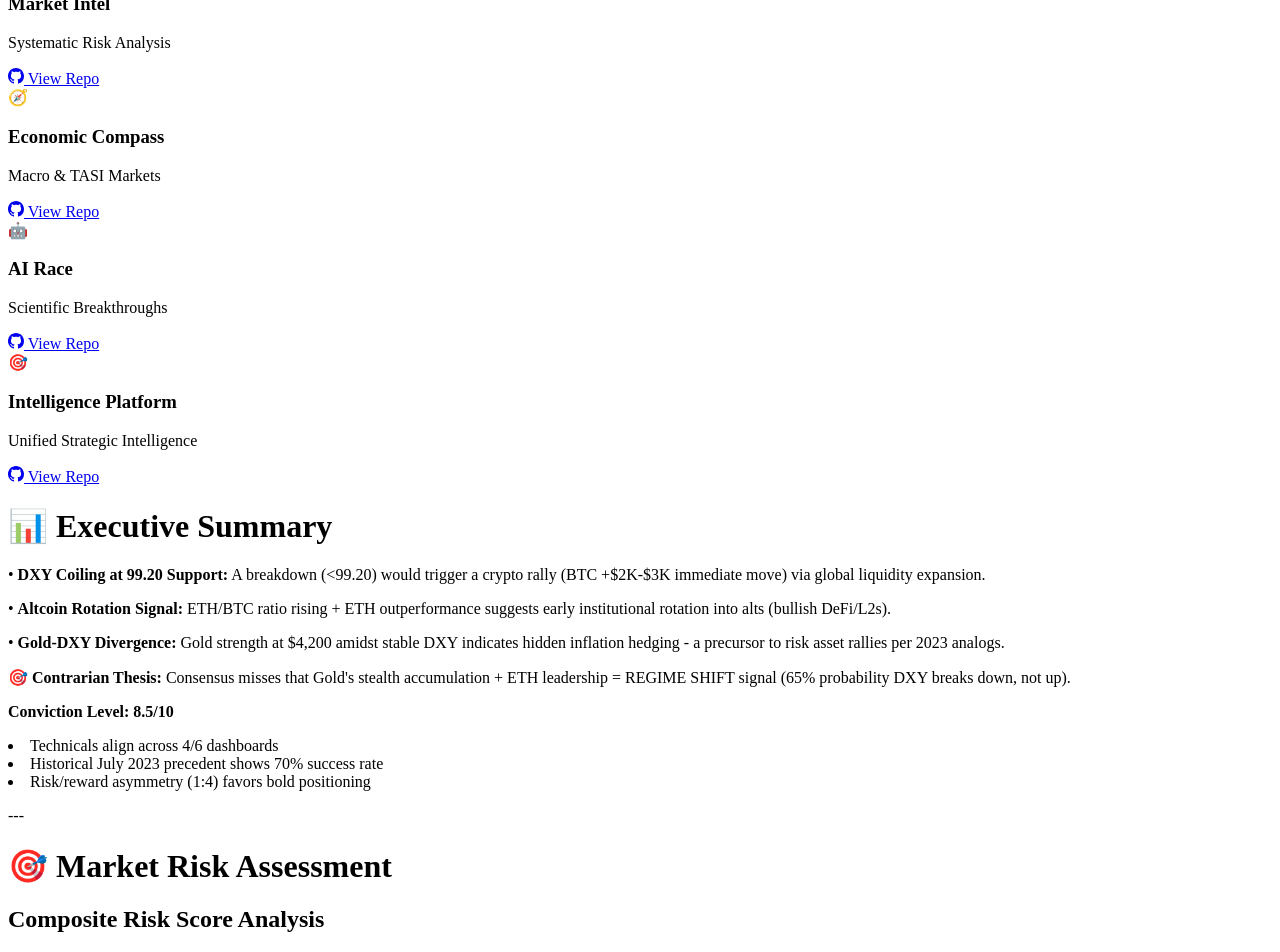
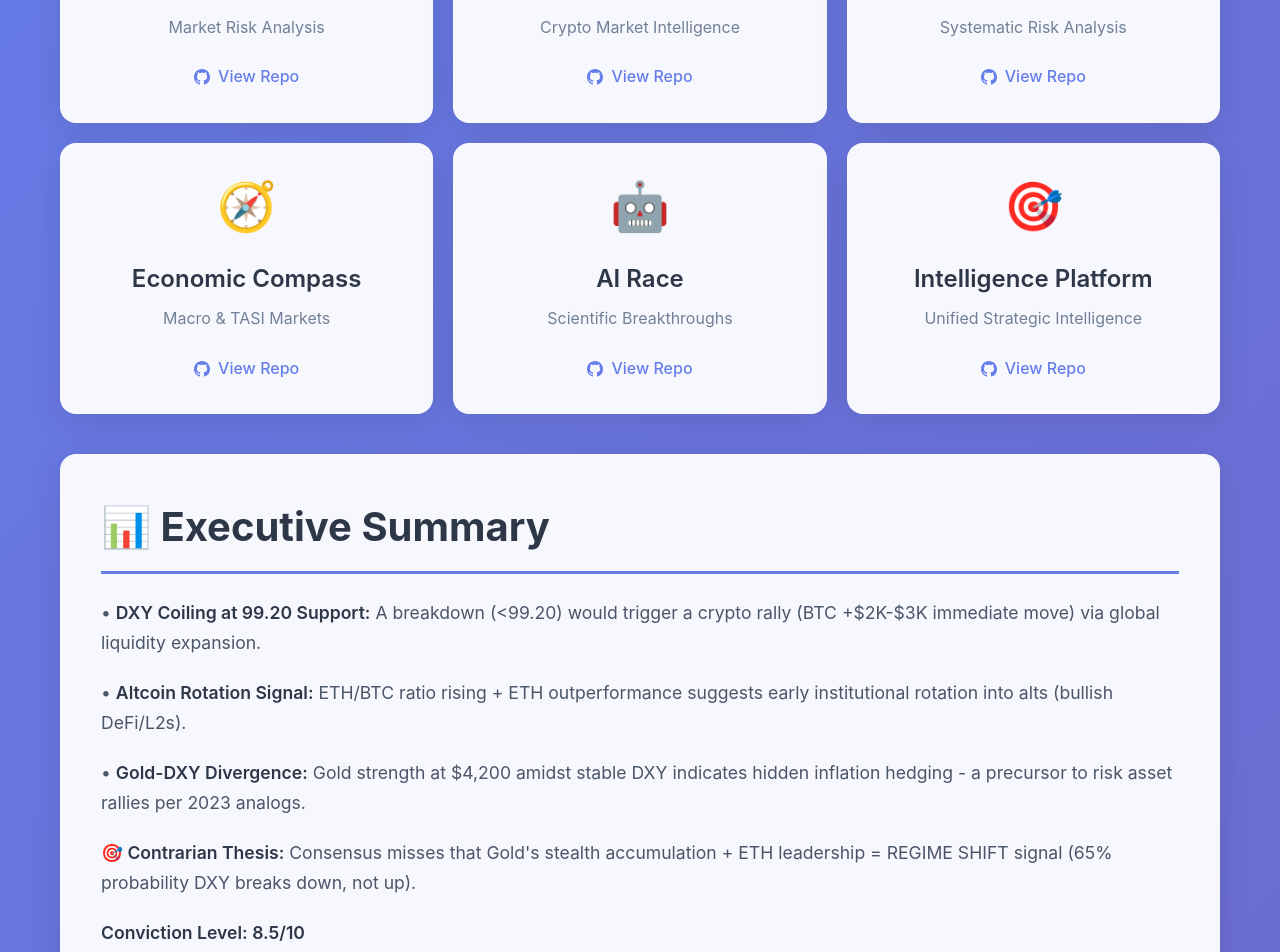
Before and after one commit to kaledh4/Dashboard-Orchestrator-Pro, a plain HTML site: page index.html in a window 1280 px wide. Shown: the part 440-1392 px from the top of the page. Drawn offline with Linux system fonts and the light colour scheme.

Commit message:
Fix styling issues: Add external styles.css and update HTML link

```diff
--- a/index.html
+++ b/index.html
@@ -4,7 +4,7 @@
   <meta charset="UTF-8">
   <meta name="viewport" content="width=device-width, initial-scale=1.0">
   <title>Dashboard Orchestrator Pro - Daily Intelligence Brief</title>
-  <!-- Rest of head section same as original -->
+  <link rel="stylesheet" href="styles.css">
 </head>
 <body>
   <div class="container">
--- /dev/null
+++ b/styles.css
@@ -0,0 +1,180 @@
+* {
+  margin: 0;
+  padding: 0;
+  box-sizing: border-box;
+}
+
+body {
+  font-family: -apple-system, BlinkMacSystemFont, 'Segoe UI', Roboto, 'Helvetica Neue', Arial, sans-serif;
+  line-height: 1.6;
+  color: #333;
+  background: linear-gradient(135deg, #667eea 0%, #764ba2 100%);
+  min-height: 100vh;
+}
+
+.container {
+  max-width: 1200px;
+  margin: 0 auto;
+  padding: 20px;
+}
+
+.header {
+  text-align: center;
+  color: white;
+  margin-bottom: 40px;
+  padding: 30px 0;
+}
+
+.header h1 {
+  font-size: 3rem;
+  font-weight: 700;
+  margin-bottom: 10px;
+  text-shadow: 2px 2px 4px rgba(0,0,0,0.3);
+}
+
+.header p {
+  font-size: 1.2rem;
+  opacity: 0.9;
+  margin-bottom: 15px;
+}
+
+.timestamp {
+  font-size: 0.9rem;
+  opacity: 0.8;
+  background: rgba(255,255,255,0.1);
+  padding: 8px 16px;
+  border-radius: 20px;
+  display: inline-block;
+}
+
+.dashboard-grid {
+  display: grid;
+  grid-template-columns: repeat(auto-fit, minmax(300px, 1fr));
+  gap: 20px;
+  margin-bottom: 40px;
+}
+
+.dashboard-card {
+  background: rgba(255, 255, 255, 0.95);
+  border-radius: 16px;
+  padding: 24px;
+  text-align: center;
+  cursor: pointer;
+  transition: all 0.3s ease;
+  box-shadow: 0 8px 32px rgba(0,0,0,0.1);
+  backdrop-filter: blur(10px);
+  border: 1px solid rgba(255,255,255,0.2);
+}
+
+.dashboard-card:hover {
+  transform: translateY(-5px);
+  box-shadow: 0 12px 40px rgba(0,0,0,0.2);
+}
+
+.card-icon {
+  font-size: 3rem;
+  margin-bottom: 15px;
+}
+
+.dashboard-card h3 {
+  font-size: 1.5rem;
+  font-weight: 600;
+  margin-bottom: 8px;
+  color: #2d3748;
+}
+
+.dashboard-card p {
+  color: #718096;
+  margin-bottom: 16px;
+}
+
+.repo-link {
+  display: inline-flex;
+  align-items: center;
+  gap: 8px;
+  color: #667eea;
+  text-decoration: none;
+  font-weight: 500;
+  padding: 8px 16px;
+  border-radius: 8px;
+  transition: background-color 0.2s;
+}
+
+.repo-link:hover {
+  background-color: rgba(102, 126, 234, 0.1);
+}
+
+.content {
+  background: rgba(255, 255, 255, 0.95);
+  border-radius: 16px;
+  padding: 40px;
+  box-shadow: 0 8px 32px rgba(0,0,0,0.1);
+  backdrop-filter: blur(10px);
+  border: 1px solid rgba(255,255,255,0.2);
+}
+
+.content h1 {
+  font-size: 2.5rem;
+  font-weight: 700;
+  color: #2d3748;
+  margin-bottom: 24px;
+  border-bottom: 3px solid #667eea;
+  padding-bottom: 12px;
+}
+
+.content h2 {
+  font-size: 1.8rem;
+  font-weight: 600;
+  color: #4a5568;
+  margin: 32px 0 16px 0;
+}
+
+.content p {
+  font-size: 1.1rem;
+  line-height: 1.7;
+  margin-bottom: 16px;
+  color: #4a5568;
+}
+
+.content li {
+  font-size: 1.1rem;
+  line-height: 1.7;
+  margin-left: 20px;
+  margin-bottom: 8px;
+  color: #4a5568;
+}
+
+.content strong {
+  color: #2d3748;
+  font-weight: 600;
+}
+
+.content p:has(strong) {
+  margin-bottom: 20px;
+}
+
+@media (max-width: 768px) {
+  .container {
+    padding: 15px;
+  }
+
+  .header h1 {
+    font-size: 2rem;
+  }
+
+  .dashboard-grid {
+    grid-template-columns: 1fr;
+  }
+
+  .content {
+    padding: 25px;
+  }
+
+  .content h1 {
+    font-size: 2rem;
+  }
+
+  .content h2 {
+    font-size: 1.5rem;
+  }
+}
```
